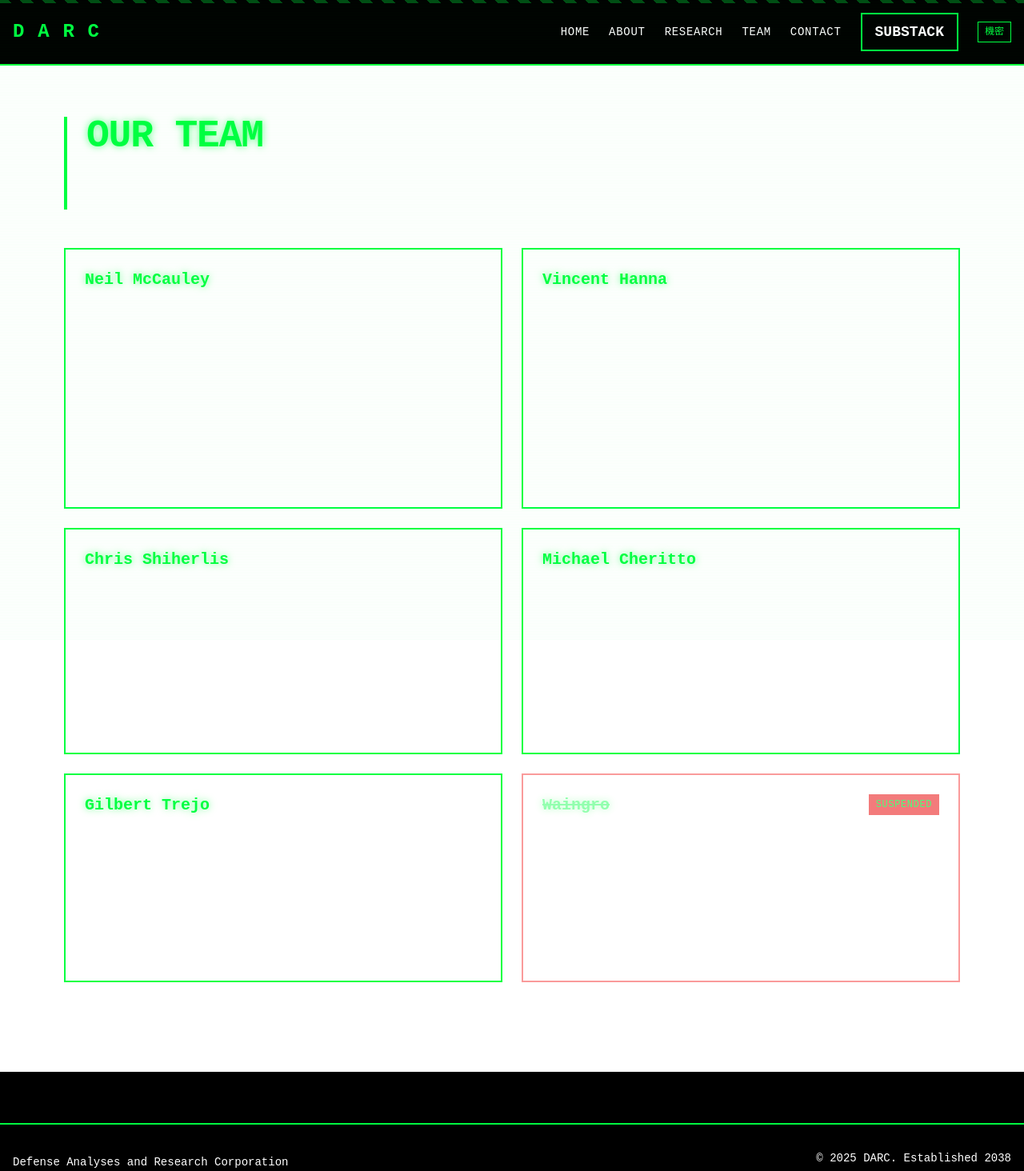
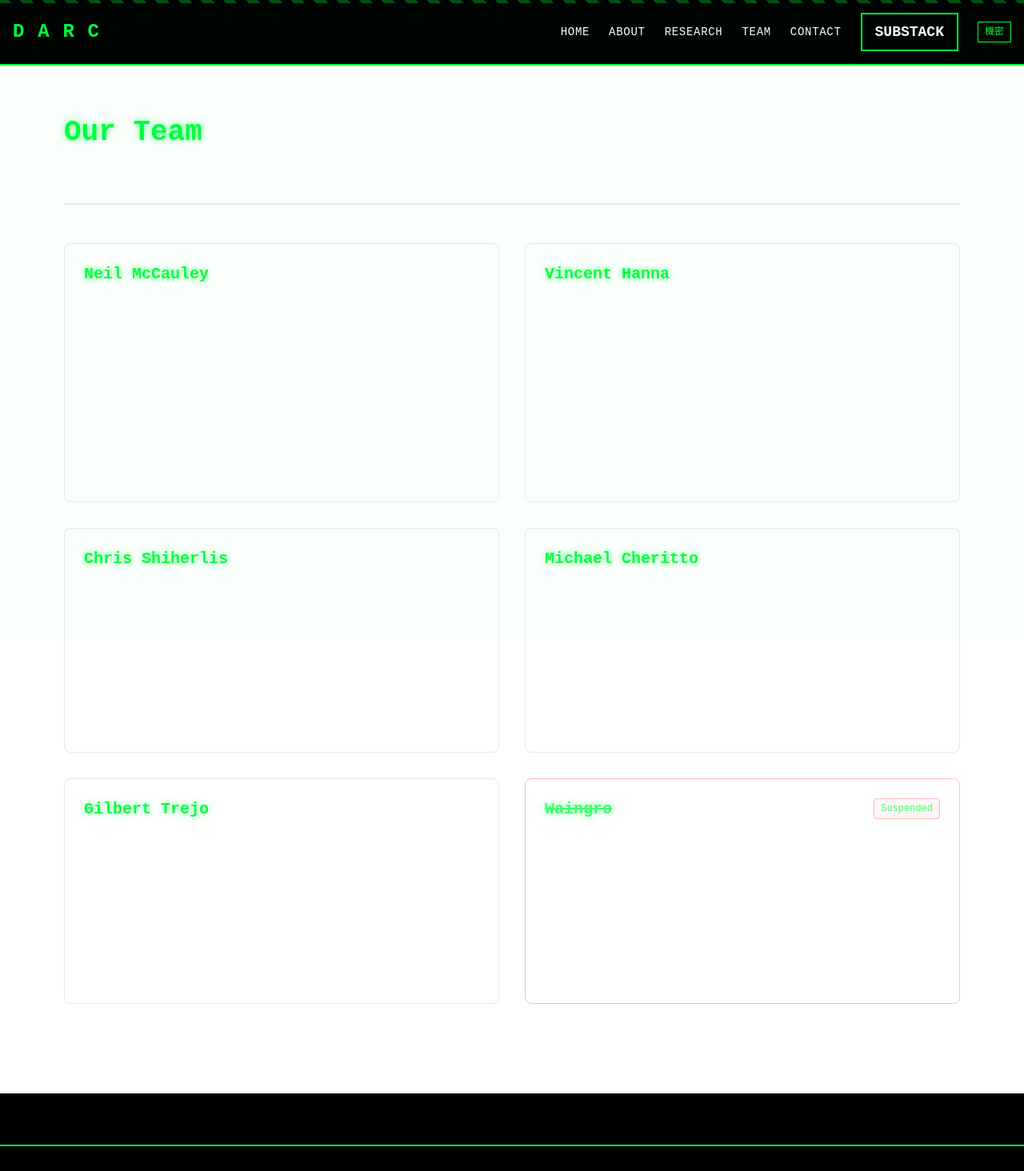
Before and after one commit to evanriggs/darc-site, a Next.js app: page /team in a window 1280 px wide. Shown: the top 1464 px of the page at 80% size. Built offline with nearby package versions, Linux system fonts and the light colour scheme.

Commit message:
Fix team page readability: use readable dark text with subtle DARC green hover accents

```diff
--- a/app/team/page.tsx
+++ b/app/team/page.tsx
@@ -46,9 +46,9 @@ export default function TeamPage() {
         <div className="min-h-screen bg-white py-16">
             <div className="container mx-auto px-4 max-w-6xl">
                 {/* Header */}
-                <div className="mb-12 border-l-4 border-darc-green pl-6 pb-6">
-                    <h1 className="text-5xl font-bold text-darc-green mb-4 tracking-tight">
-                        OUR TEAM
+                <div className="mb-12 border-b-2 border-gray-200 pb-6">
+                    <h1 className="text-4xl font-bold text-gray-900 mb-4">
+                        Our Team
                     </h1>
                     <p className="text-gray-600 text-lg">
                         Meet the analysts and contributors behind DARC
@@ -57,27 +57,27 @@ export default function TeamPage() {
 
                 {/* Authors Section */}
                 <section className="mb-12">
-                    <div className="grid grid-cols-1 md:grid-cols-2 gap-6">
+                    <div className="grid grid-cols-1 md:grid-cols-2 gap-8">
                         {authors.map((author, index) => (
                             <div
                                 key={index}
-                                className={`border-2 p-6 transition-all bg-white ${
+                                className={`border rounded-lg p-6 transition-shadow bg-white ${
                                     author.status === 'suspended'
-                                        ? 'border-red-400 bg-red-50 opacity-70'
-                                        : 'border-darc-green hover:border-darc-green hover:shadow-lg hover:shadow-darc-green/20'
+                                        ? 'border-red-300 bg-red-50 opacity-75'
+                                        : 'border-gray-200 hover:border-darc-green hover:shadow-md'
                                 }`}
                             >
                                 <div className="flex items-start justify-between mb-3">
                                     <h3 className={`text-xl font-bold ${
                                         author.status === 'suspended'
-                                            ? 'text-red-600 line-through opacity-60'
-                                            : 'text-darc-green'
+                                            ? 'text-gray-400 line-through'
+                                            : 'text-gray-900'
                                     }`}>
                                         {author.name}
                                     </h3>
                                     {author.status === 'suspended' && (
-                                        <span className="text-xs text-white border border-red-500 bg-red-500 px-2 py-1 font-mono uppercase tracking-wider">
-                                            SUSPENDED
+                                        <span className="text-xs text-red-600 border border-red-300 px-2 py-1 rounded bg-red-50">
+                                            Suspended
                                         </span>
                                     )}
                                 </div>
```
